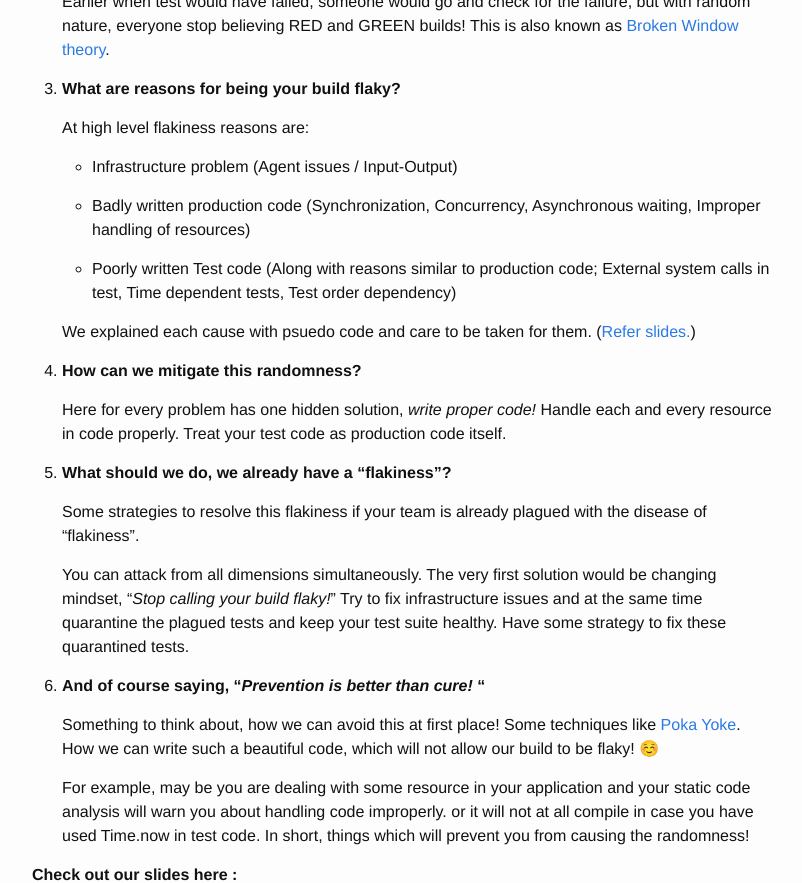
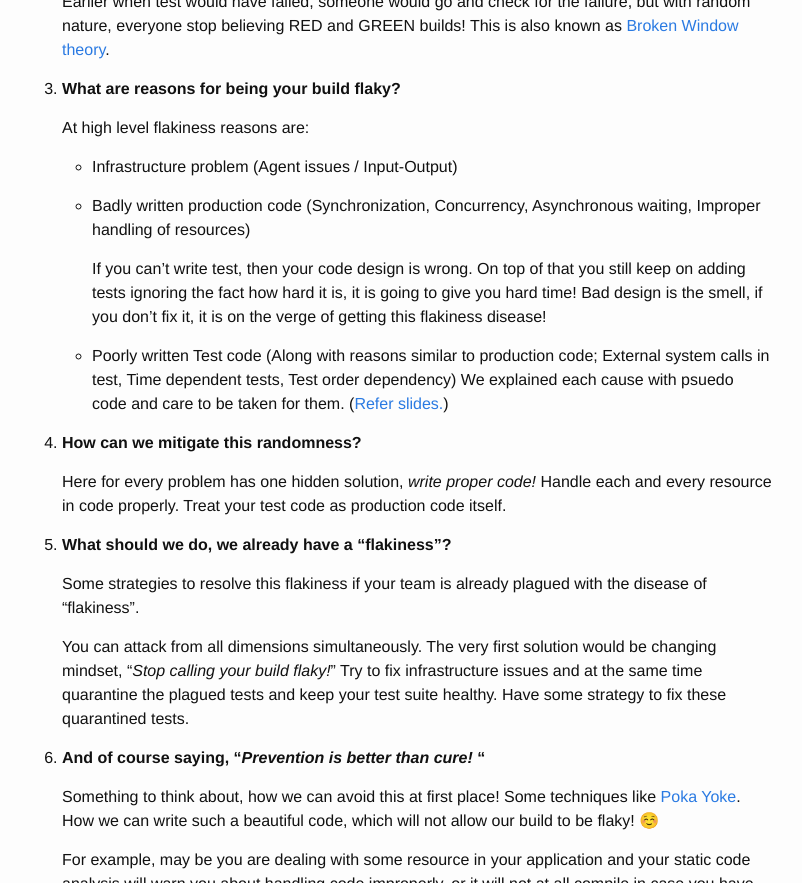
Before and after one commit to pritibiyani/pritibiyani.github.io, a Jekyll site: the page built from _posts/2015-08-16-speaking-at-xp-conf.markdown, in a window 1280 px wide and 900 px high, scrolled down 1696 px, cut to the strip 0-883 px from the top of the window. Shown: the whole strip, without its empty margins (238-1040 px from the left). Built offline with Jekyll 4.4.1, drawn with Linux system fonts in a browser that asks for light colours; emoji names are drawn with the system emoji font; comment, search, counter and statistics services are not loaded.

Commit message:
some changes | Content

```diff
--- a/_posts/2015-08-16-speaking-at-xp-conf.markdown
+++ b/_posts/2015-08-16-speaking-at-xp-conf.markdown
@@ -47,8 +47,10 @@ This was two day conference. Our talk was on second day. The day started with st
 
     - Badly written production code (Synchronization, Concurrency, Asynchronous waiting, Improper handling of resources)
 
+      If you can't write test, then your code design is wrong. On top of that you still keep on adding tests ignoring the fact how hard it is, it is going to give you hard time!
+        Bad design is the smell, if you don't fix it, it is on the verge of getting this flakiness disease!
+
     - Poorly written Test code (Along with reasons similar to production code; External system calls in test, Time dependent tests, Test order dependency)
-
      We explained each cause with psuedo code and care to be taken for them. (<a href="#slides">Refer slides.</a>)
 
 4.  **How can we mitigate this randomness?**
```
